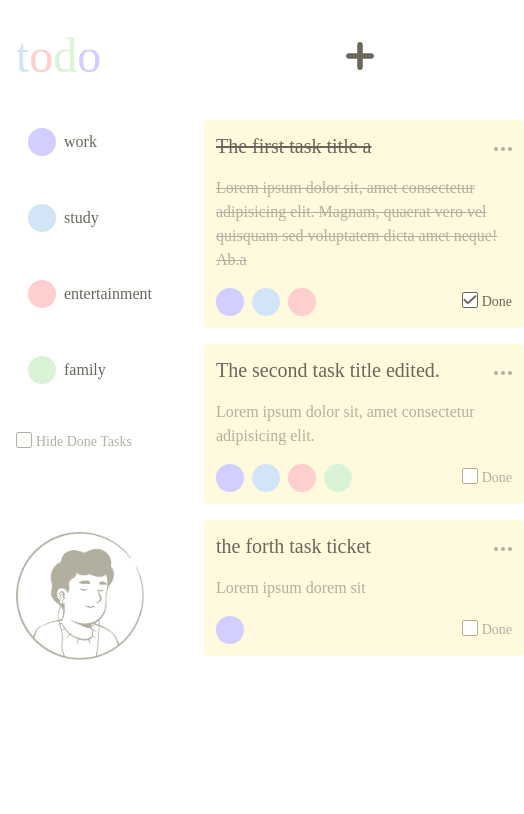
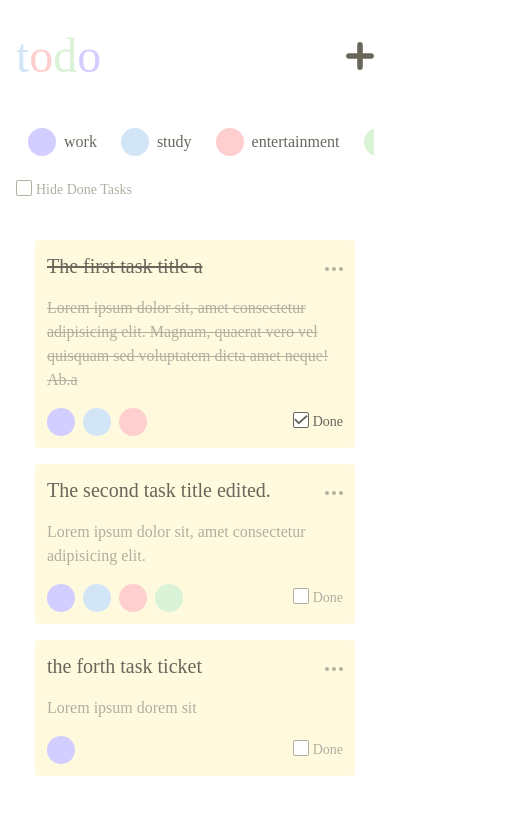
Before and after one commit to Narek-Alexanyan/todo-react-app, a React (Vite) app: page /todo in a window 390 px wide. Shown: the top 814 px of the page, 524 px wide, since content can reach past the window. Built offline with nearby package versions, Linux system fonts and the light colour scheme; data requests are answered from the project's data file; the HTML template or start-up script is replaced by a standard one; a web font is replaced by a local one.

Commit message:
Implemented filter custom hook

```diff
--- a/src/components/sidebar/Sidebar.jsx
+++ b/src/components/sidebar/Sidebar.jsx
@@ -1,10 +1,13 @@
-import React, { useState } from "react";
+import React from "react";
 import TagList from "../tags/TagList";
 import { tags } from "../../constants/tags";
 import TodoCheckbox from "../UI/checkbox/TodoCheckbox";
 import illustration from "../../assets/images/illustrations/illustration-1.png";
 import { useDispatch, useSelector } from "react-redux";
-import { setIsHideCompleted } from "../../features/todo/todoSlice";
+import {
+  setFilterDependencies,
+  setIsHideCompleted,
+} from "../../features/todo/todoSlice";
 
 const Sidebar = () => {
   const dispatch = useDispatch();
@@ -12,24 +15,24 @@ const Sidebar = () => {
   const isHideCompleted = useSelector((state) => state.todo.isHideCompleted);
 
   const handleSelectedList = (selectedList) => {
-    console.log(selectedList);
+    dispatch(setFilterDependencies(selectedList));
   };
 
   return (
     <div>
       <TagList
         list={tags}
-        className="flex-col gap-8"
+        className="flex-col gap-8 sm:flex-row sm:gap-0 sm:justify-between sm:overflow-auto pretty-scrollbar"
         handleList={handleSelectedList}
       />
-      <div className="mt-10">
+      <div className="mt-10 sm:mt-4">
         <TodoCheckbox
           label="Hide Done Tasks"
           isChecked={isHideCompleted}
           onChange={() => dispatch(setIsHideCompleted(!isHideCompleted))}
         />
       </div>
-      <div className="mt-20">
+      <div className="mt-20 sm:hidden">
         <img src={illustration} className="w-32 h-32" alt="illustration" />
       </div>
     </div>
--- a/src/components/todo/TodoList.jsx
+++ b/src/components/todo/TodoList.jsx
@@ -2,26 +2,23 @@ import React, { useEffect, useMemo } from "react";
 import TodoItem from "./TodoItem";
 import { useDispatch, useSelector } from "react-redux";
 import { fetchTodoList } from "../../features/todo/todoSlice";
+import { useTodoFilter } from "../../hooks/useTodoFilter";
 
 const TodoList = () => {
   const dispatch = useDispatch();
   const todoList = useSelector((state) => state.todo.todoList);
   const isHideCompleted = useSelector((state) => state.todo.isHideCompleted);
+  const todoFilter = useSelector((state) => state.todo.todoFilter);
 
   useEffect(() => {
     dispatch(fetchTodoList());
   }, []);
 
-  const notCompletedList = useMemo(() => {
-    if (isHideCompleted) {
-      return todoList.filter((todo) => !todo.completed);
-    }
-    return todoList
-  }, [todoList, isHideCompleted]);
+  const FilteredList = useTodoFilter(todoList, [isHideCompleted, todoFilter.tagsFilter])
 
   return (
-    <div className="h-full flex flex-wrap gap-4">
-      {notCompletedList?.map((item) => (
+    <div className="h-full flex flex-wrap gap-4 sm:justify-center">
+      {FilteredList?.map((item) => (
         <TodoItem key={item.id} todoData={item} />
       ))}
     </div>
--- a/src/features/todo/todoSlice.js
+++ b/src/features/todo/todoSlice.js
@@ -10,7 +10,10 @@ const initialState = {
     isEdit: false
   },
   editedItemData: {},
-  isHideCompleted: false
+  isHideCompleted: false,
+  todoFilter: {
+    tagsFilter: []
+  }
 };
 
 export const fetchTodoList = createAsyncThunk("todo/fetchTodoList",
@@ -84,6 +87,9 @@ export const todoSlice = createSlice({
     },
     setIsHideCompleted: (state, action) => {
       state.isHideCompleted = action.payload
+    },
+    setFilterDependencies: (state, action) => {
+      state.todoFilter = { ...state.todoFilter, tagsFilter: action.payload }
     }
   },
   extraReducers: (builder) => {
@@ -101,6 +107,6 @@ export const todoSlice = createSlice({
   }
 })
 
-export const { setTodoList, setTodoModal, setEditedItemData, setIsHideCompleted } = todoSlice.actions;
+export const { setTodoList, setTodoModal, setEditedItemData, setIsHideCompleted, setFilterDependencies } = todoSlice.actions;
 
 export default todoSlice.reducer;
--- /dev/null
+++ b/src/hooks/useTodoFilter.js
@@ -0,0 +1,21 @@
+import { useMemo } from "react";
+
+export const useTodoFilter = (list, [isHideCompleted, tagsFilter]) => {
+
+  const filteredTodoList = useMemo(() => {
+
+    const filteredList = list.filter(todo => {
+      return tagsFilter.every(tagToFilter => {
+        return todo.tags.some(tag => tag.id === tagToFilter.id && tag.value === tagToFilter.value)
+      })
+    })
+
+    if (isHideCompleted) {
+      return filteredList.filter((todo) => !todo.completed);
+    }
+
+    return filteredList;
+  }, [list, isHideCompleted, tagsFilter]);
+
+  return filteredTodoList
+}
--- a/src/index.css
+++ b/src/index.css
@@ -48,3 +48,23 @@ input[type="checkbox"] {
   transform: scale(0.9);
   transition: opacity 300ms, transform 300ms;
 }
+
+/* custom pretty scrollbar */
+.pretty-scrollbar::-webkit-scrollbar {
+  width: 20px;
+}
+
+.pretty-scrollbar::-webkit-scrollbar-track {
+  background-color: transparent;
+}
+
+.pretty-scrollbar::-webkit-scrollbar-thumb {
+  background-color: #d6dee1;
+  border-radius: 20px;
+  border: 6px solid transparent;
+  background-clip: content-box;
+}
+
+.pretty-scrollbar::-webkit-scrollbar-thumb:hover {
+  background-color: #a8bbbf;
+}
--- a/src/pages/home/index.jsx
+++ b/src/pages/home/index.jsx
@@ -6,9 +6,9 @@ import { useNavigate } from "react-router-dom";
 const HomePage = () => {
   const navigate = useNavigate();
   return (
-    <div className="flex flex-col items-center py-20">
+    <div className="flex flex-col items-center py-20 px-2">
       <Logo />
-      <h5 className="text-base text-todo-gray w-96 mt-4">
+      <h5 className="text-base text-center text-todo-gray w-96 max-w-full mt-4">
         Lorem ipsum dolor sit amet consectetur adipisicing elit. Repellendus
         voluptas molestias asperiores.
       </h5>
--- a/src/pages/todo/index.jsx
+++ b/src/pages/todo/index.jsx
@@ -41,7 +41,7 @@ const TodoPage = () => {
             </svg>
           </IconButton>
         </div>
-        <div className="mt-10 flex gap-10">
+        <div className="mt-10 flex gap-10 sm:flex-col">
           <Sidebar />
           <TodoList />
         </div>
```
